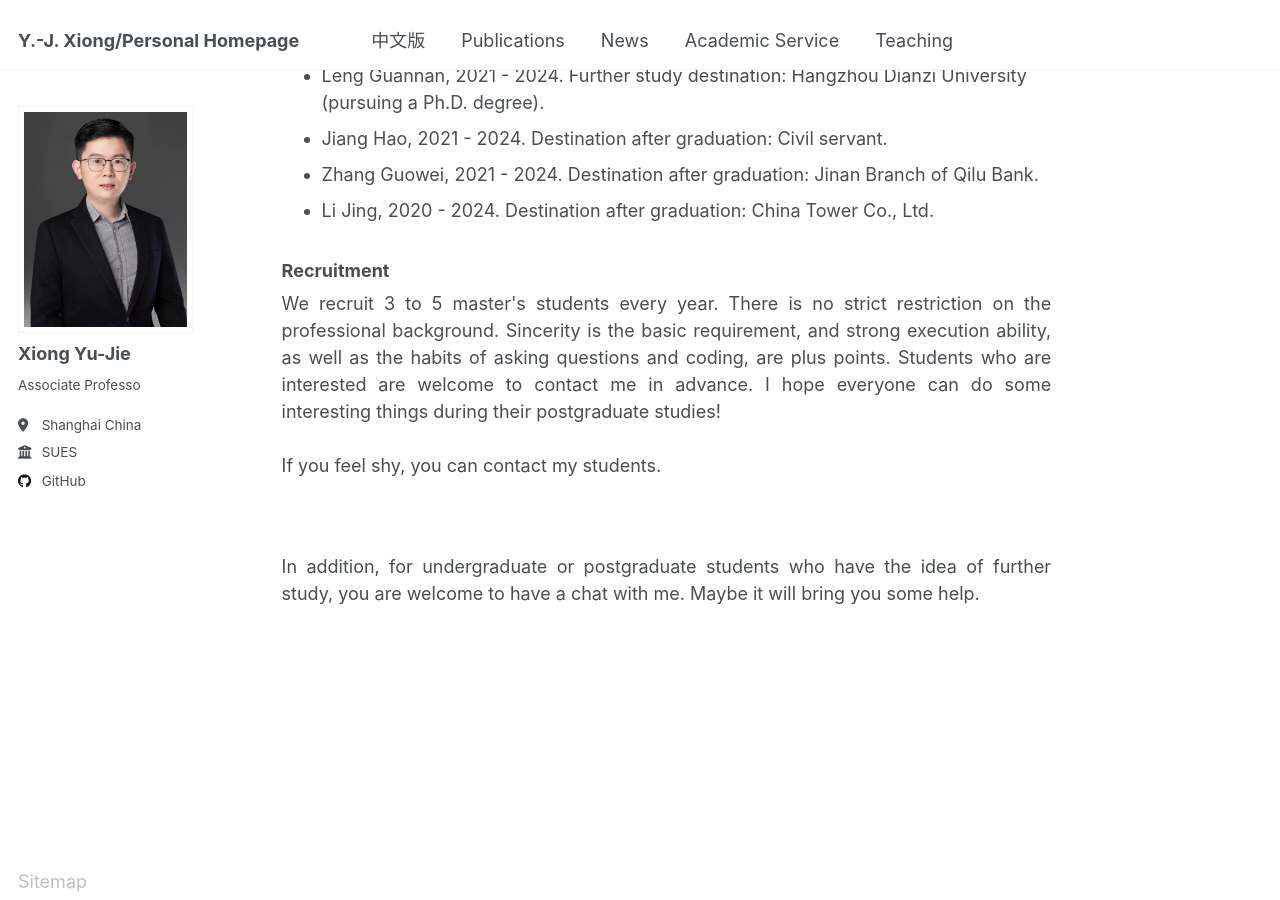
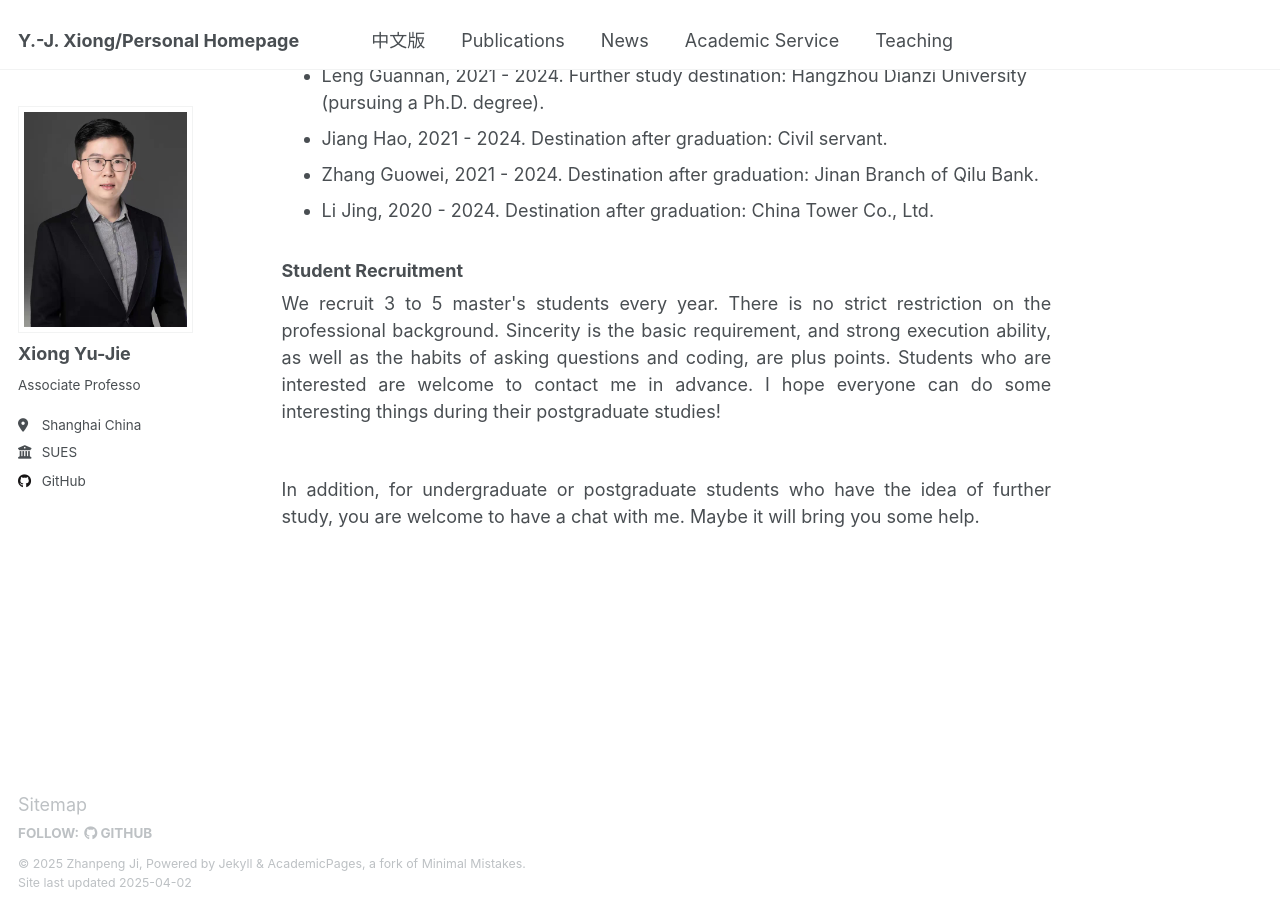
Before and after one commit to X-Lab-CN/introduce, a Jekyll site: the page built from _pages/markdown.md, in a window 1280 px wide and 900 px high, scrolled down 2535 px. Built offline with Jekyll 4.4.1, drawn with Linux system fonts in a browser that asks for light colours.

Commit message:
Update markdown.md

```diff
--- a/_pages/markdown.md
+++ b/_pages/markdown.md
@@ -69,12 +69,8 @@
 - Zhang Guowei, 2021 - 2024. Destination after graduation: Jinan Branch of Qilu Bank.
 - Li Jing, 2020 - 2024. Destination after graduation: China Tower Co., Ltd.
 
-### Recruitment
+### Student Recruitment
 
 <div style="text-align: justify;">We recruit 3 to 5 master's students every year. There is no strict restriction on the professional background. Sincerity is the basic requirement, and strong execution ability, as well as the habits of asking questions and coding, are plus points. Students who are interested are welcome to contact me in advance. I hope everyone can do some interesting things during their postgraduate studies!</div>
 <br/>
-If you feel shy, you can contact my students.
-
-<br/>
-
 <div style="text-align: justify;">In addition, for undergraduate or postgraduate students who have the idea of further study, you are welcome to have a chat with me. Maybe it will bring you some help.</div>
```
